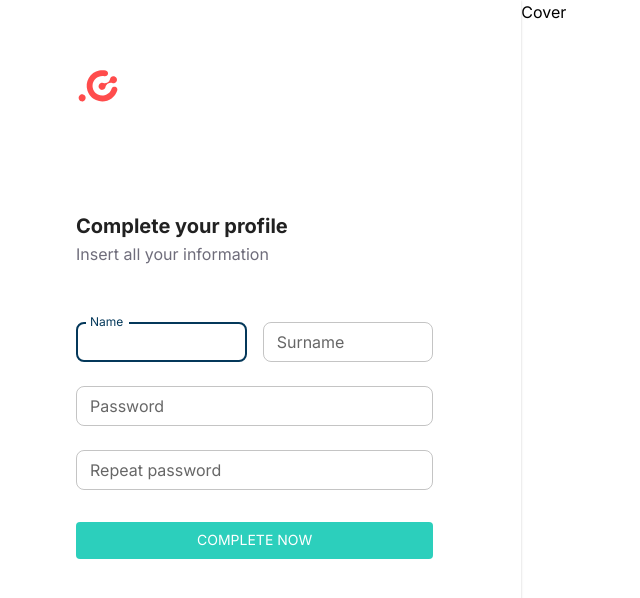
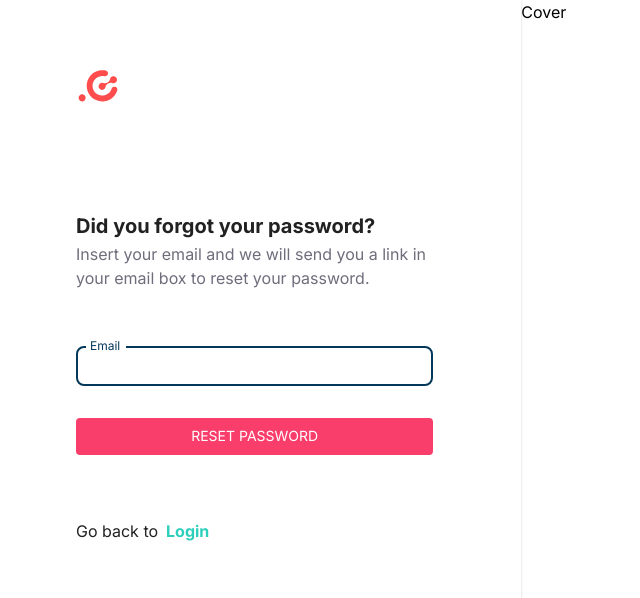
Before and after one commit to riadhmouamnia/ld-assignment-2, a React (Vite) app: page /reset in a window 1280 px wide. Shown: the top 598 px of the page, without its empty margins (12-652 px from the left). Built offline with nearby package versions, Linux system fonts and the light colour scheme.

Commit message:
created reset page

```diff
--- a/src/App.tsx
+++ b/src/App.tsx
@@ -1,7 +1,7 @@
-import Register from "./pages/auth/Register";
+import Reset from "./pages/auth/Reset";
 
 function App() {
-  return <Register />;
+  return <Reset />;
 }
 
 export default App;
--- /dev/null
+++ b/src/pages/auth/Reset/components/Cover.tsx
@@ -0,0 +1,7 @@
+import React from "react";
+
+function Cover() {
+  return <div>Cover</div>;
+}
+
+export default Cover;
--- /dev/null
+++ b/src/pages/auth/Reset/components/Form.tsx
@@ -0,0 +1,49 @@
+import Box from "@mui/material/Box";
+import Button from "@mui/material/Button";
+import Checkbox from "@mui/material/Checkbox";
+import FormControlLabel from "@mui/material/FormControlLabel";
+import TextField from "@mui/material/TextField";
+import Typography from "@mui/material/Typography";
+import React from "react";
+import { styled } from "@mui/material/styles";
+import { FormGroup } from "@mui/material";
+
+//styled anchor elemnt
+const Anchor = styled("a")(({ theme }) => ({
+  fontWeight: "bold",
+  color: theme.palette.secondary.main,
+  textDecoration: "none",
+  "&:hover": {
+    textDecoration: "underline",
+  },
+}));
+
+function Form() {
+  return (
+    <>
+      <Box width="100%" component="form" sx={{ mt: 1 }}>
+        <TextField
+          margin="normal"
+          fullWidth
+          id="email"
+          label="Email"
+          name="email"
+          autoComplete="email"
+          autoFocus
+          size="small"
+        />
+        <Button
+          fullWidth
+          variant="contained"
+          disableElevation
+          sx={{ mt: 3, mb: 2 }}
+          color="error"
+        >
+          Reset password
+        </Button>
+      </Box>
+    </>
+  );
+}
+
+export default Form;
--- /dev/null
+++ b/src/pages/auth/Reset/components/StepTwo.tsx
@@ -0,0 +1,42 @@
+import { Box, Button, TextField } from "@mui/material";
+import React from "react";
+
+function StepTwo() {
+  return (
+    <>
+      <Box component="form" noValidate sx={{ mt: 1 }}>
+        <TextField
+          margin="normal"
+          fullWidth
+          autoFocus
+          name="new-password"
+          label="New password"
+          type="password"
+          id="new-password"
+          size="small"
+        />
+        <TextField
+          margin="normal"
+          fullWidth
+          name="confirm-password"
+          label="Confirm password"
+          type="password"
+          id="confirm-password"
+          size="small"
+        />
+        <Button
+          type="submit"
+          fullWidth
+          variant="contained"
+          disableElevation
+          sx={{ mt: 3, mb: 2, color: "white" }}
+          color="error"
+        >
+          Complete now
+        </Button>
+      </Box>
+    </>
+  );
+}
+
+export default StepTwo;
--- /dev/null
+++ b/src/pages/auth/Reset/index.tsx
@@ -0,0 +1,38 @@
+import React from "react";
+import AuthWrapper from "../Layout/AuthWrapper";
+import EmailSent from "../shared/EmailSent";
+import Cover from "./components/Cover";
+import Form from "./components/Form";
+import StepTwo from "./components/StepTwo";
+
+function index() {
+  const [emailSent, setEmailSent] = React.useState<boolean>(false);
+  const [stepTwo, setStepTwo] = React.useState<boolean>(false);
+  return (
+    <AuthWrapper
+      cover={<Cover />}
+      title={
+        !emailSent && stepTwo
+          ? "Complete your profile"
+          : emailSent
+          ? "Email was sent"
+          : "Did you forgot your password?"
+      }
+      subTitle={
+        !emailSent && stepTwo
+          ? "Insert all your information"
+          : emailSent
+          ? "Check your email inbox. We sent you an email to edit your password. If you didn't received the email, please check your SPAM inbox"
+          : "Insert your email and we will send you a link in your email box to reset your password."
+      }
+      askUserToTakeAction={!emailSent && !stepTwo ? "Go back to" : ""}
+      actionLink={!emailSent && !stepTwo ? "Login" : ""}
+    >
+      {!emailSent && !stepTwo && <Form />}
+      {emailSent && <EmailSent />}
+      {stepTwo && <StepTwo />}
+    </AuthWrapper>
+  );
+}
+
+export default index;
```
